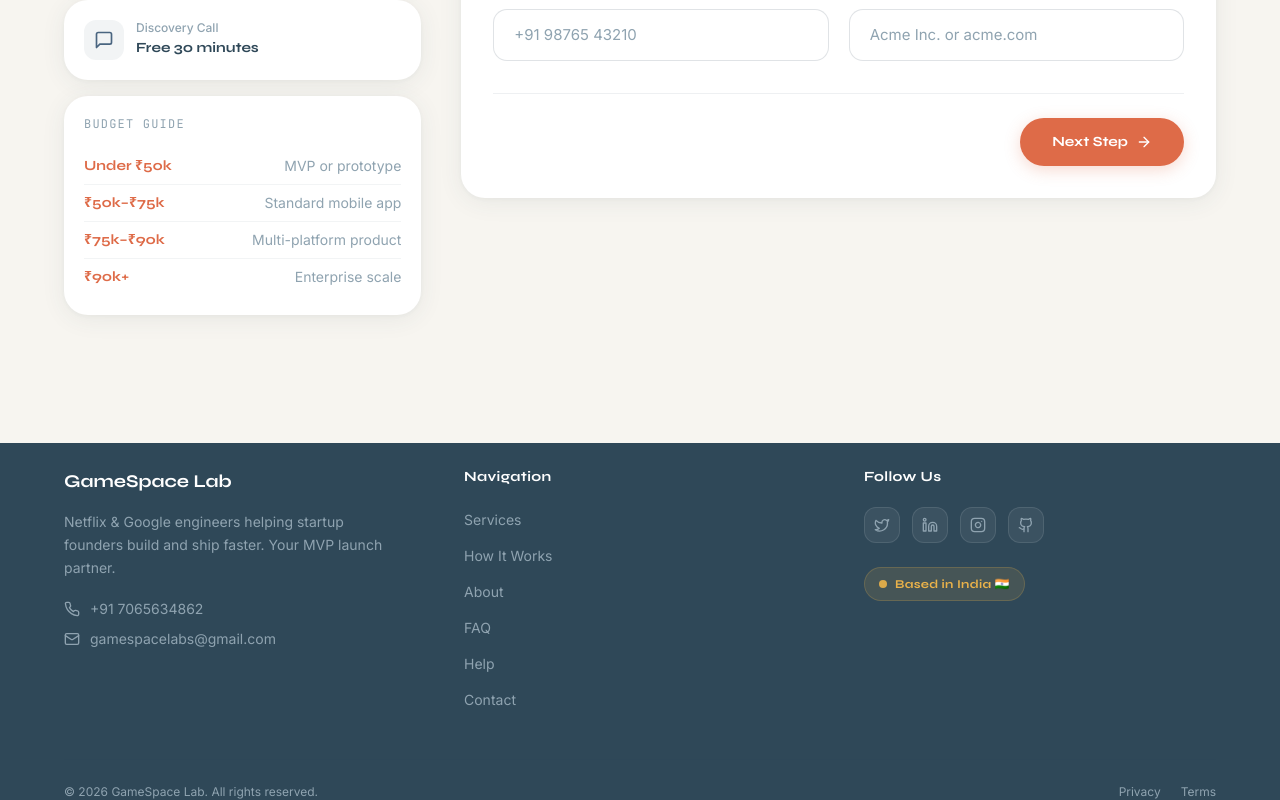
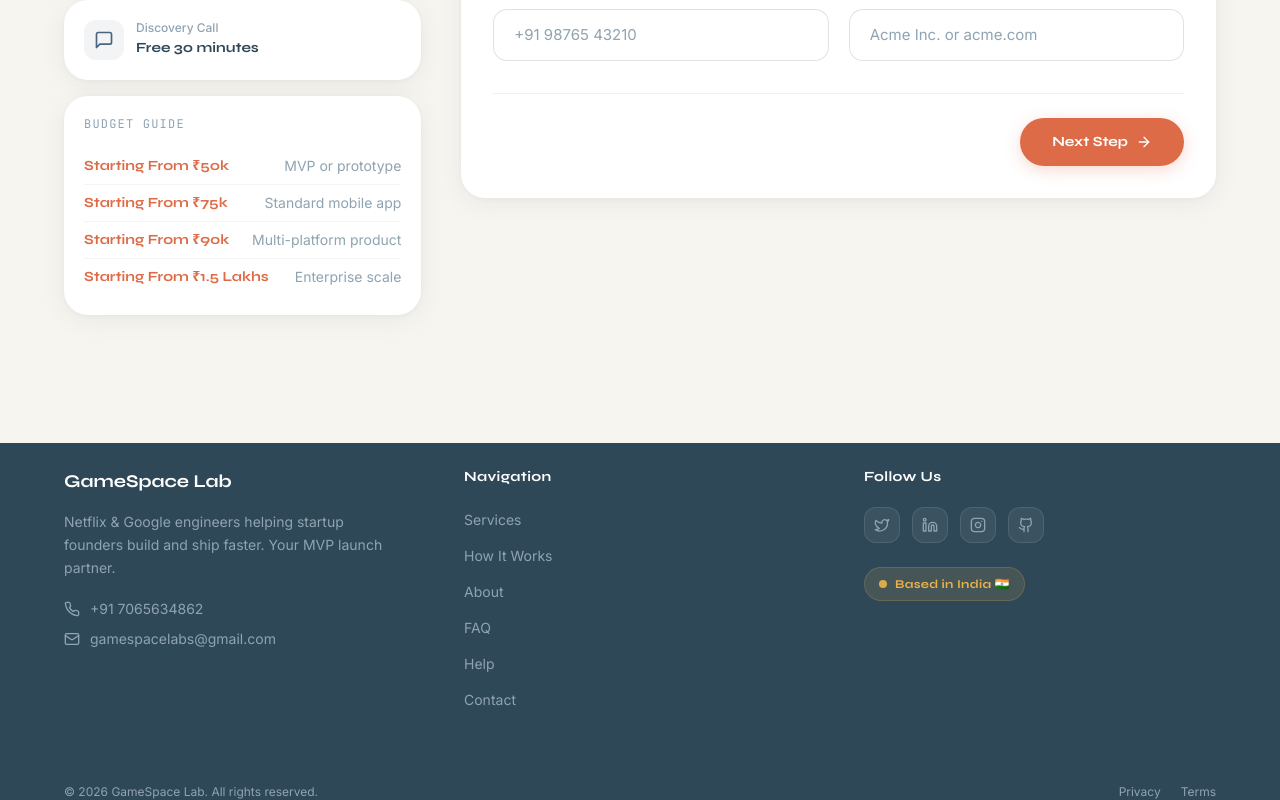
Before and after one commit to developerayush014-uiux/gamespacelabs, a Next.js app: page /contact in a window 1280 px wide. Shown: the part 866-1666 px from the top of the page. Built offline with nearby package versions, Linux system fonts and the light colour scheme.

Commit message:
Starting From

```diff
--- a/app/contact/contact-client.tsx
+++ b/app/contact/contact-client.tsx
@@ -195,10 +195,10 @@
                 <div className="card p-5">
                   <p className="text-[#8FA3B0] text-xs font-mono uppercase tracking-widest mb-4">Budget Guide</p>
                   {[
-                    { range: "Under ₹50k", desc: "MVP or prototype" },
-                    { range: "₹50k–₹75k", desc: "Standard mobile app" },
-                    { range: "₹75k–₹90k", desc: "Multi-platform product" },
-                    { range: "₹90k+", desc: "Enterprise scale" },
+                    { range: "Starting From ₹50k", desc: "MVP or prototype" },
+                    { range: "Starting From ₹75k", desc: "Standard mobile app" },
+                    { range: "Starting From ₹90k", desc: "Multi-platform product" },
+                    { range: "Starting From ₹1.5 Lakhs", desc: "Enterprise scale" },
                   ].map(({ range, desc }) => (
                     <div key={range} className="flex justify-between py-2 border-b border-[rgba(47,72,88,0.06)] last:border-0">
                       <span className="text-[#DE6B48] text-sm font-display font-bold">{range}</span>
```
